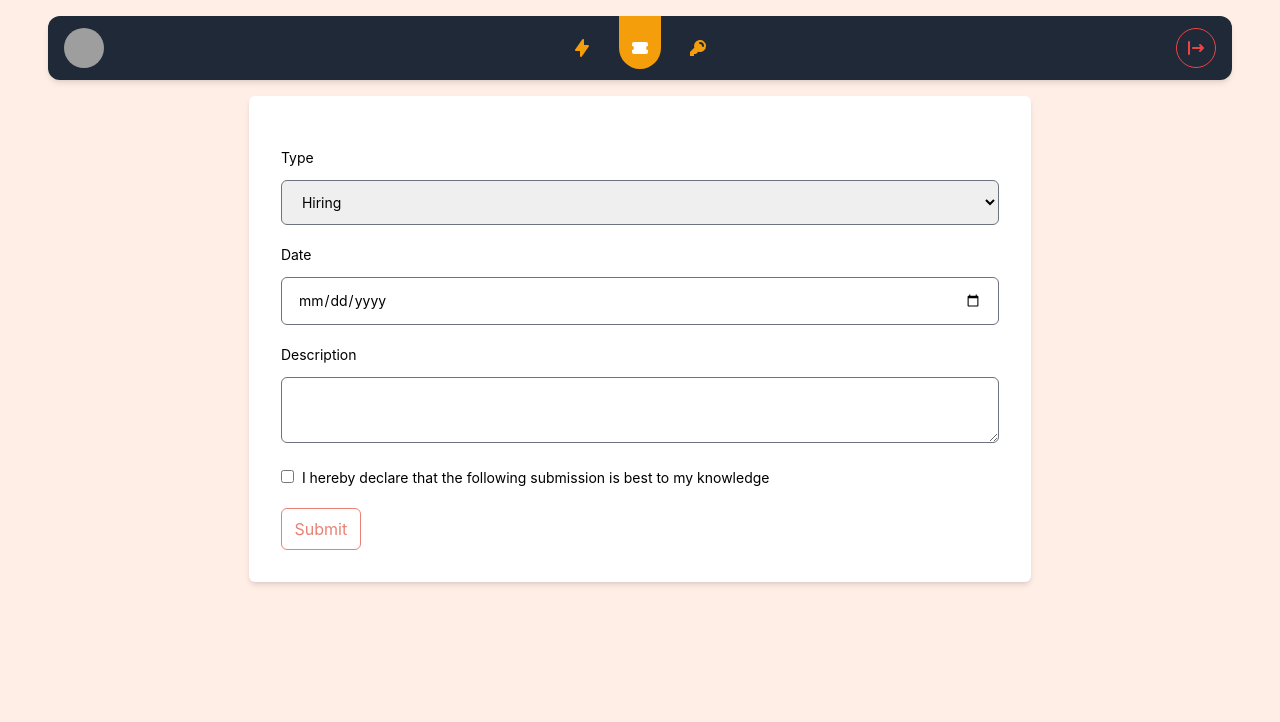
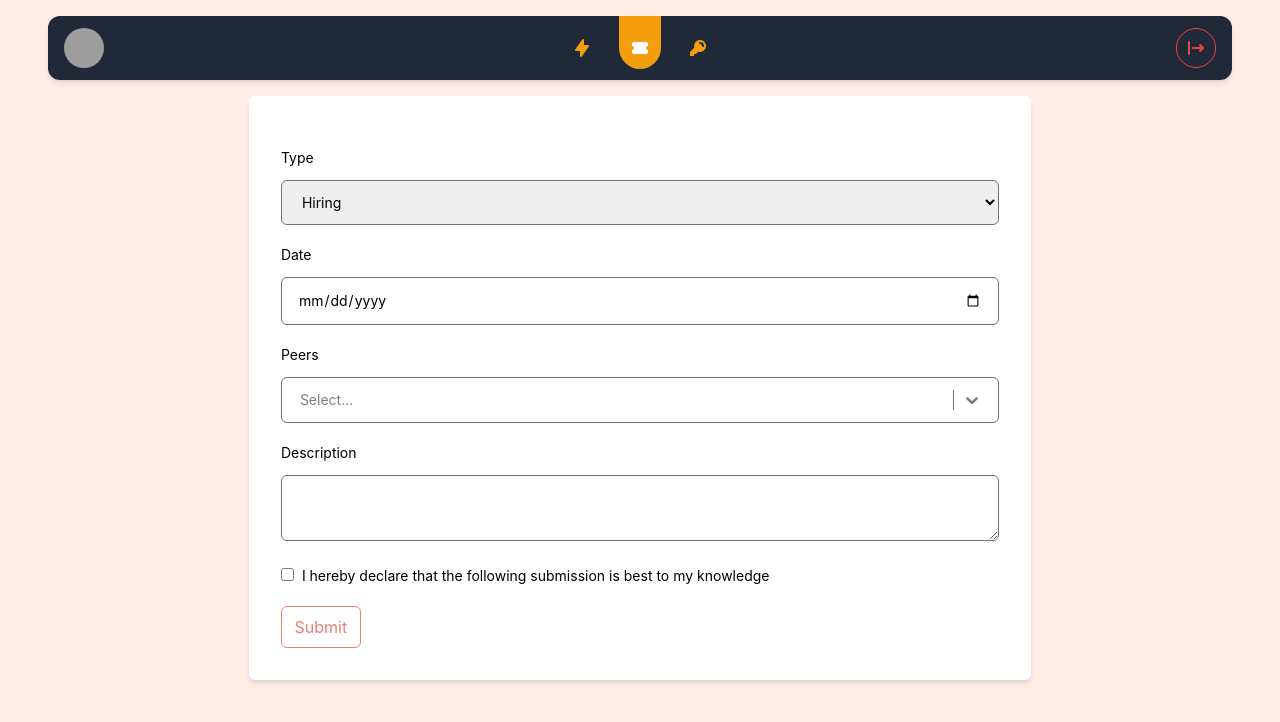
Before and after one commit to pranaybinju/kip-perk-front-end, a React (Create React App) app: page /claim in a window 1280 px wide. Shown: the top 722 px of the page. Built offline with nearby package versions, Linux system fonts and the light colour scheme; grey boxes are pictures that could not be loaded.

Commit message:
Add input for selecting peers

```diff
--- a/src/components/Claim.tsx
+++ b/src/components/Claim.tsx
@@ -1,4 +1,5 @@
 import React from 'react';
+import Select from 'react-select';
 
 function Claim() {
   return (
@@ -22,6 +23,13 @@ function Claim() {
       </div>
 
       <div className="my-5 text-sm">
+        <label htmlFor="date" className="block">
+          Peers
+        </label>
+        <Select options={[{ value: 'toby-flenderson', label: 'Toby Flenderson' }, { value: 'stanley-hudson', label: 'Stanley Hudson' }, { value: 'pam-beesly', label: 'Pam Beesly' }]} isMulti classNamePrefix="react-select" />
+      </div>
+
+      <div className="my-5 text-sm">
         <label htmlFor="description" className="block">
           Description
         </label>
--- a/src/components/Dashboard.tsx
+++ b/src/components/Dashboard.tsx
@@ -16,7 +16,7 @@ function Dashboard() {
 
   return (
     <React.Fragment>
-      <nav className="fixed top-4 left-12 right-12 bg-gray-800 rounded-xl h-16 shadow-md flex items-center justify-between">
+      <nav className="z-10 fixed top-4 left-12 right-12 bg-gray-800 rounded-xl h-16 shadow-md flex items-center justify-between">
         <img className="block mx-4 rounded-full h-10 w-10 object-cover" src="https://images.unsplash.com/photo-1548546738-8509cb246ed3?ixid=MnwxMjA3fDB8MHxwaG90by1wYWdlfHx8fGVufDB8fHx8&ixlib=rb-1.2.1&auto=format&fit=crop&w=1534&q=80" />
         <div className="self-stretch flex">
           <NavLink to="/" exact className="mx-2 pt-3 h-10 w-10 rounded-b-full flex items-center justify-center box-content border border-t-0 border-transparent hover:border-yellow-500" activeClassName="bg-yellow-500">
--- a/src/index.css
+++ b/src/index.css
@@ -22,3 +22,18 @@ code {
   font-family: source-code-pro, Menlo, Monaco, Consolas, "Courier New",
     monospace;
 }
+
+/* React Select */
+
+.react-select__control {
+  @apply px-2 py-1 mt-3;
+  @apply rounded-md border-gray-500 !important;
+}
+
+.react-select__indicator {
+  @apply text-gray-500 !important;
+}
+
+.react-select__indicator-separator {
+  @apply bg-gray-500 !important;
+}
```
